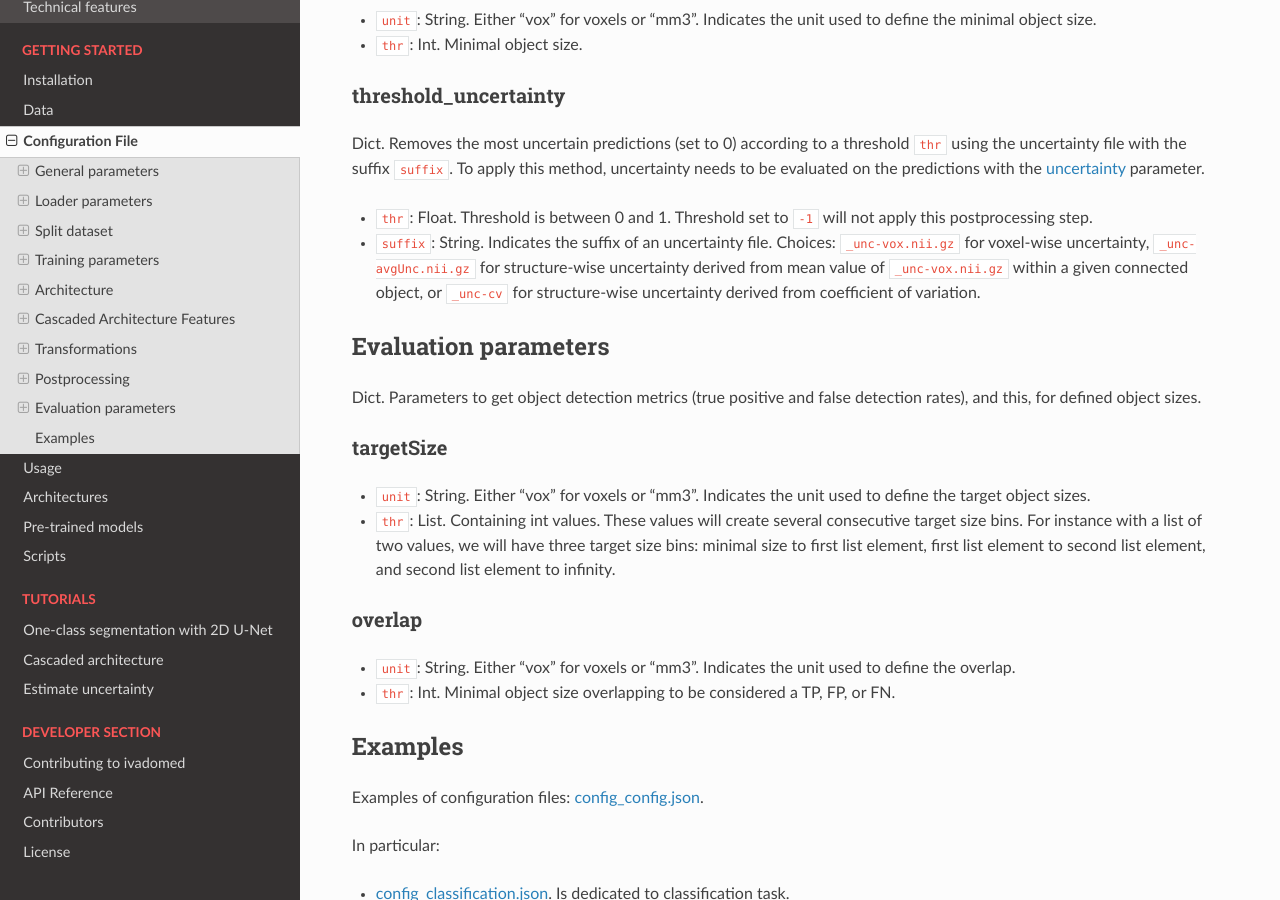
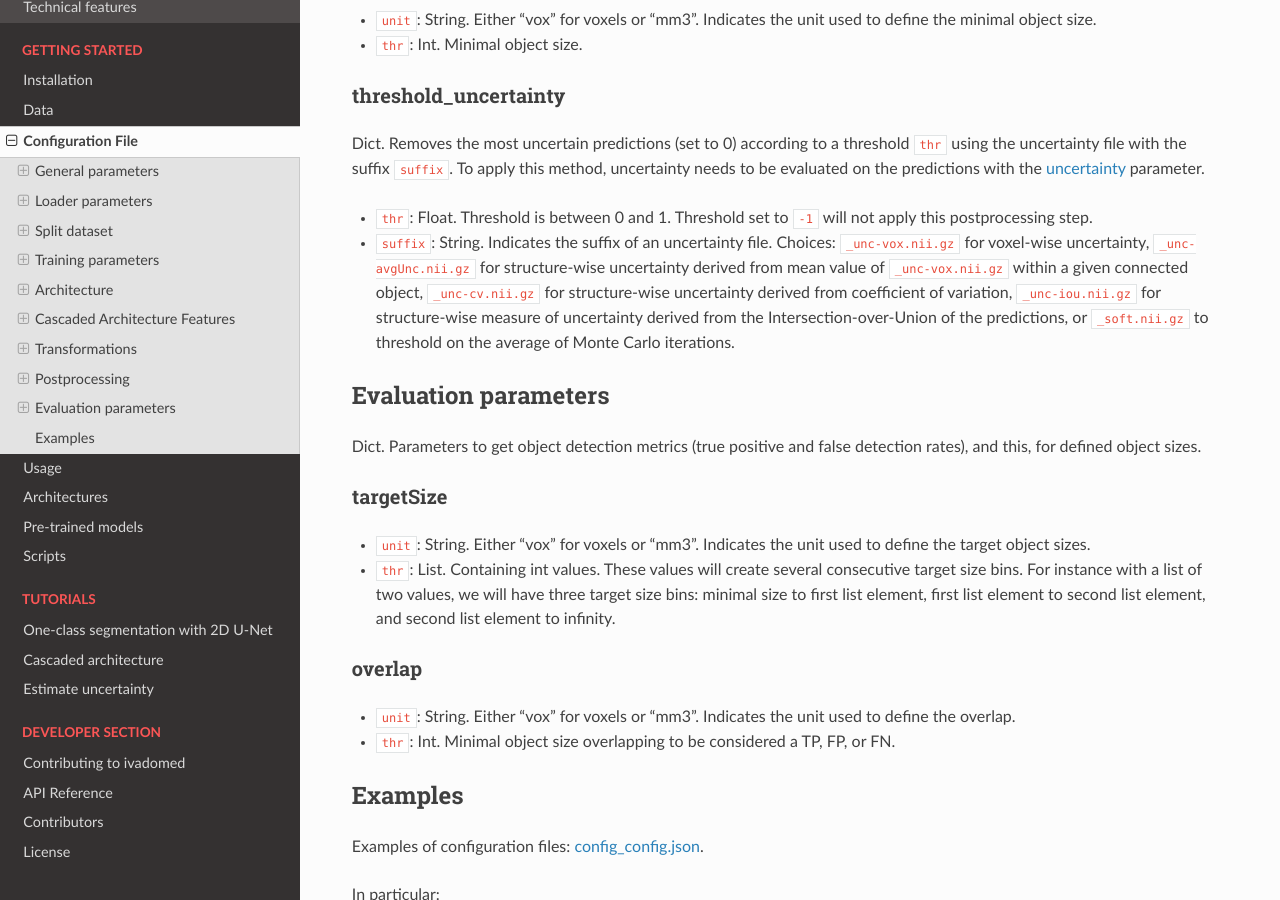
Before and after one commit to ivadomed/ivadomed, a Sphinx documentation site: the page built from docs/source/configuration_file.rst, in a window 1280 px wide and 900 px high, scrolled down 7891 px. Built offline with Sphinx 7.4.7 and the Read the Docs theme 2.0.0, drawn with Linux system fonts in a browser that asks for light colours; the version number could not be read and is left out.

Commit message:
update ucnertainty pp documentation with iou and soft

```diff
--- a/docs/source/configuration_file.rst
+++ b/docs/source/configuration_file.rst
@@ -450,7 +450,9 @@ the suffix ``suffix``. To apply this method, uncertainty needs to be evaluated o
 - ``thr``: Float. Threshold is between 0 and 1. Threshold set to ``-1`` will not apply this postprocessing step.
 - ``suffix``: String. Indicates the suffix of an uncertainty file. Choices: ``_unc-vox.nii.gz`` for voxel-wise
   uncertainty, ``_unc-avgUnc.nii.gz`` for structure-wise uncertainty derived from mean value of ``_unc-vox.nii.gz``
-  within a given connected object, or ``_unc-cv`` for structure-wise uncertainty derived from coefficient of variation.
+  within a given connected object, ``_unc-cv.nii.gz`` for structure-wise uncertainty derived from coefficient of
+  variation, ``_unc-iou.nii.gz`` for structure-wise measure of uncertainty derived from the Intersection-over-Union of
+  the predictions, or ``_soft.nii.gz`` to threshold on the average of Monte Carlo iterations.
 
 Evaluation parameters
 ---------------------
```
